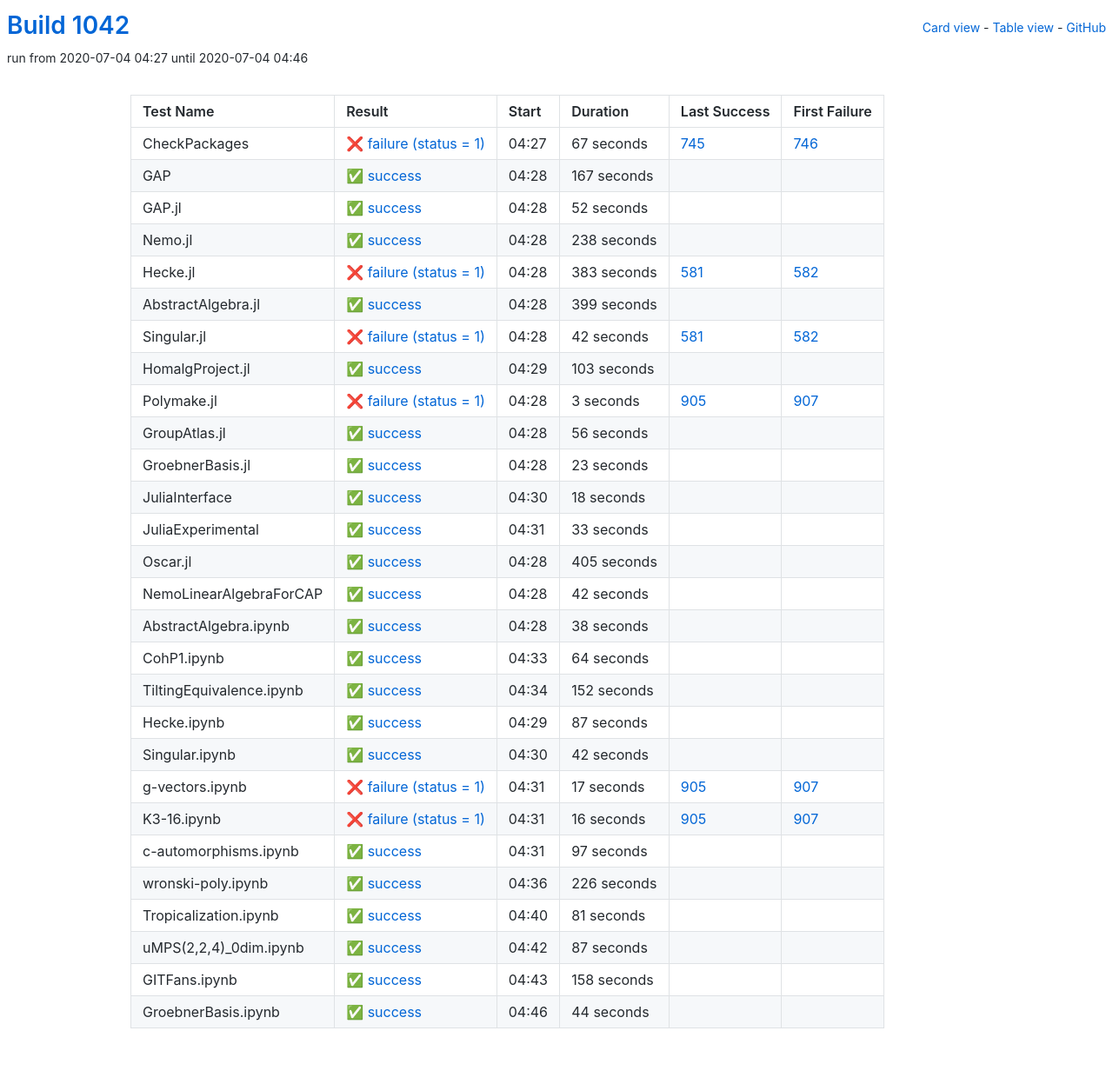
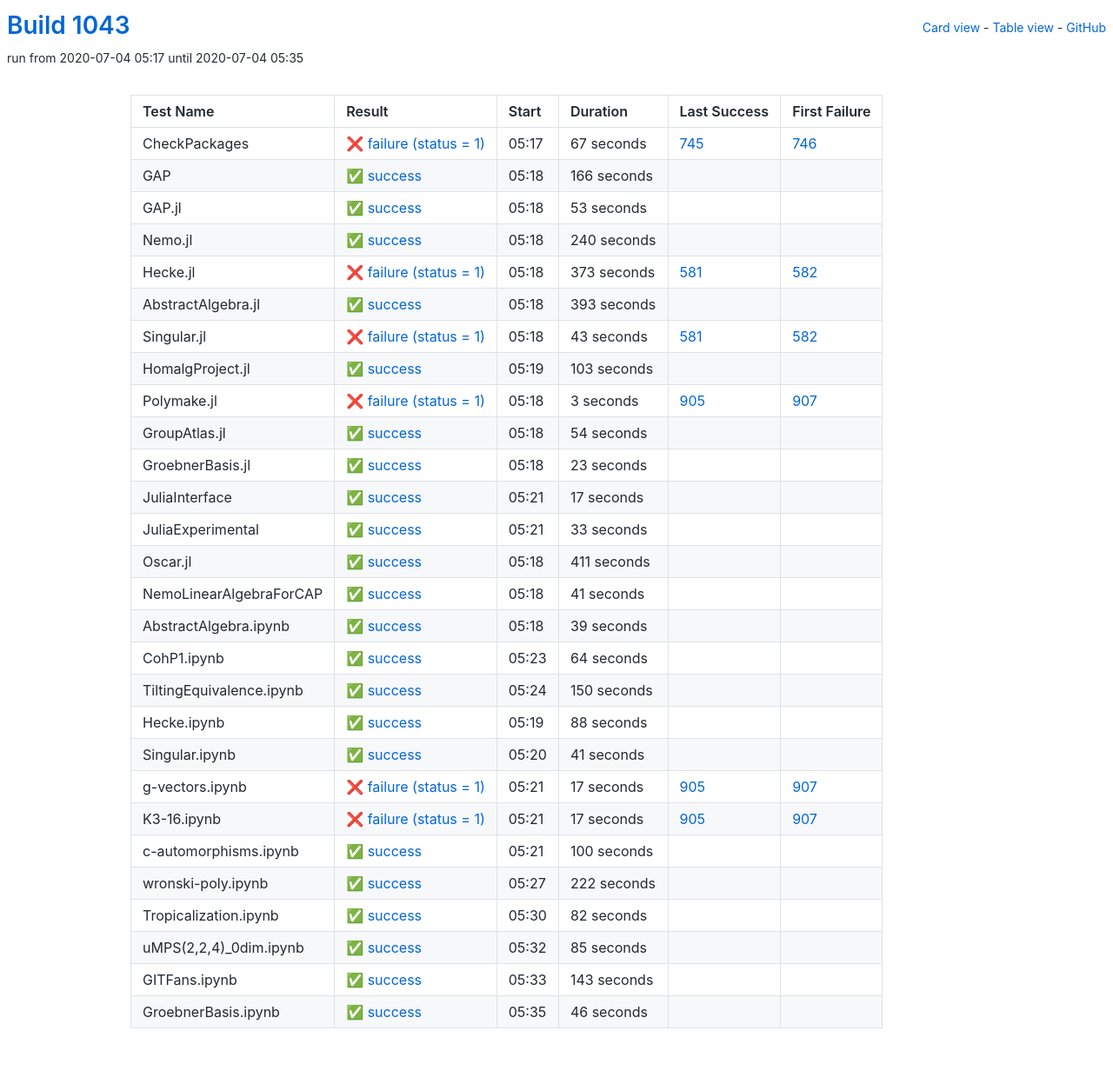
Before and after one commit to oscar-system/oscar-ci-status-1.4, a Jekyll site: the page built from table.html, in a window 1280 px wide. Shown: the whole page at 87% size. Built offline with Jekyll 4.4.1, drawn with Linux system fonts in a browser that asks for light colours.

Commit message:
Build #1043

```diff
--- a/_data/ci.yml
+++ b/_data/ci.yml
@@ -1,6 +1,6 @@
 ---
-build: 1042
-build_url: https://oscarci.mathematik.uni-kl.de/job/oscar-julia-1.4/1042/
+build: 1043
+build_url: https://oscarci.mathematik.uni-kl.de/job/oscar-julia-1.4/1043/
 job: oscar-julia-1.4
 organization: oscar-system
 repo: oscar-ci-status-1.4
@@ -8,8 +8,8 @@ repourl: https://github.com/oscar-system/oscar-ci-status-1.4
 tests:
 - name: CheckPackages
   id: checkpackages
-  log: https://oscarci.mathematik.uni-kl.de/job/oscar-julia-1.4/1042/artifact/logs/build-1042/CheckPackages.log
-  start: 2020-07-04 04:27
+  log: https://oscarci.mathematik.uni-kl.de/job/oscar-julia-1.4/1043/artifact/logs/build-1043/CheckPackages.log
+  start: 2020-07-04 05:17
   success: false
   exitcode: 1
   status: failure
@@ -20,80 +20,80 @@ tests:
   first_failure_url: https://oscarci.mathematik.uni-kl.de/job/oscar-julia-1.4/746/
 - name: GAP
   id: gap
-  log: https://oscarci.mathematik.uni-kl.de/job/oscar-julia-1.4/1042/artifact/logs/build-1042/GAP.log
-  start: 2020-07-04 04:28
+  log: https://oscarci.mathematik.uni-kl.de/job/oscar-julia-1.4/1043/artifact/logs/build-1043/GAP.log
+  start: 2020-07-04 05:18
   success: true
   exitcode: 0
   status: success
-  duration: 167
+  duration: 166
   last_success: false
   last_success_url:
   first_failure: false
   first_failure_url:
 - name: GAP.jl
   id: gap-jl
-  log: https://oscarci.mathematik.uni-kl.de/job/oscar-julia-1.4/1042/artifact/logs/build-1042/GAP.jl.log
-  start: 2020-07-04 04:28
+  log: https://oscarci.mathematik.uni-kl.de/job/oscar-julia-1.4/1043/artifact/logs/build-1043/GAP.jl.log
+  start: 2020-07-04 05:18
   success: true
   exitcode: 0
   status: success
-  duration: 52
+  duration: 53
   last_success: false
   last_success_url:
   first_failure: false
   first_failure_url:
 - name: Nemo.jl
   id: nemo-jl
-  log: https://oscarci.mathematik.uni-kl.de/job/oscar-julia-1.4/1042/artifact/logs/build-1042/Nemo.jl.log
-  start: 2020-07-04 04:28
+  log: https://oscarci.mathematik.uni-kl.de/job/oscar-julia-1.4/1043/artifact/logs/build-1043/Nemo.jl.log
+  start: 2020-07-04 05:18
   success: true
   exitcode: 0
   status: success
-  duration: 238
+  duration: 240
   last_success: false
   last_success_url:
   first_failure: false
   first_failure_url:
 - name: Hecke.jl
   id: hecke-jl
-  log: https://oscarci.mathematik.uni-kl.de/job/oscar-julia-1.4/1042/artifact/logs/build-1042/Hecke.jl.log
-  start: 2020-07-04 04:28
+  log: https://oscarci.mathematik.uni-kl.de/job/oscar-julia-1.4/1043/artifact/logs/build-1043/Hecke.jl.log
+  start: 2020-07-04 05:18
   success: false
   exitcode: 1
   status: failure
-  duration: 383
+  duration: 373
   last_success: 581
   last_success_url: https://oscarci.mathematik.uni-kl.de/job/oscar-julia-1.4/581/
   first_failure: 582
   first_failure_url: https://oscarci.mathematik.uni-kl.de/job/oscar-julia-1.4/582/
 - name: AbstractAlgebra.jl
   id: abstractalgebra-jl
-  log: https://oscarci.mathematik.uni-kl.de/job/oscar-julia-1.4/1042/artifact/logs/build-1042/AbstractAlgebra.jl.log
-  start: 2020-07-04 04:28
+  log: https://oscarci.mathematik.uni-kl.de/job/oscar-julia-1.4/1043/artifact/logs/build-1043/AbstractAlgebra.jl.log
+  start: 2020-07-04 05:18
   success: true
   exitcode: 0
   status: success
-  duration: 399
+  duration: 393
   last_success: false
   last_success_url:
   first_failure: false
   first_failure_url:
 - name: Singular.jl
   id: singular-jl
-  log: https://oscarci.mathematik.uni-kl.de/job/oscar-julia-1.4/1042/artifact/logs/build-1042/Singular.jl.log
-  start: 2020-07-04 04:28
+  log: https://oscarci.mathematik.uni-kl.de/job/oscar-julia-1.4/1043/artifact/logs/build-1043/Singular.jl.log
+  start: 2020-07-04 05:18
   success: false
   exitcode: 1
   status: failure
-  duration: 42
+  duration: 43
   last_success: 581
   last_success_url: https://oscarci.mathematik.uni-kl.de/job/oscar-julia-1.4/581/
   first_failure: 582
   first_failure_url: https://oscarci.mathematik.uni-kl.de/job/oscar-julia-1.4/582/
 - name: HomalgProject.jl
   id: homalgproject-jl
-  log: https://oscarci.mathematik.uni-kl.de/job/oscar-julia-1.4/1042/artifact/logs/build-1042/HomalgProject.jl.log
-  start: 2020-07-04 04:29
+  log: https://oscarci.mathematik.uni-kl.de/job/oscar-julia-1.4/1043/artifact/logs/build-1043/HomalgProject.jl.log
+  start: 2020-07-04 05:19
   success: true
   exitcode: 0
   status: success
@@ -104,8 +104,8 @@ tests:
   first_failure_url:
 - name: Polymake.jl
   id: polymake-jl
-  log: https://oscarci.mathematik.uni-kl.de/job/oscar-julia-1.4/1042/artifact/logs/build-1042/Polymake.jl.log
-  start: 2020-07-04 04:28
+  log: https://oscarci.mathematik.uni-kl.de/job/oscar-julia-1.4/1043/artifact/logs/build-1043/Polymake.jl.log
+  start: 2020-07-04 05:18
   success: false
   exitcode: 1
   status: failure
@@ -116,20 +116,20 @@ tests:
   first_failure_url: https://oscarci.mathematik.uni-kl.de/job/oscar-julia-1.4/907/
 - name: GroupAtlas.jl
   id: groupatlas-jl
-  log: https://oscarci.mathematik.uni-kl.de/job/oscar-julia-1.4/1042/artifact/logs/build-1042/GroupAtlas.jl.log
-  start: 2020-07-04 04:28
+  log: https://oscarci.mathematik.uni-kl.de/job/oscar-julia-1.4/1043/artifact/logs/build-1043/GroupAtlas.jl.log
+  start: 2020-07-04 05:18
   success: true
   exitcode: 0
   status: success
-  duration: 56
+  duration: 54
   last_success: false
   last_success_url:
   first_failure: false
   first_failure_url:
 - name: GroebnerBasis.jl
   id: groebnerbasis-jl
-  log: https://oscarci.mathematik.uni-kl.de/job/oscar-julia-1.4/1042/artifact/logs/build-1042/GroebnerBasis.jl.log
-  start: 2020-07-04 04:28
+  log: https://oscarci.mathematik.uni-kl.de/job/oscar-julia-1.4/1043/artifact/logs/build-1043/GroebnerBasis.jl.log
+  start: 2020-07-04 05:18
   success: true
   exitcode: 0
   status: success
@@ -140,20 +140,20 @@ tests:
   first_failure_url:
 - name: JuliaInterface
   id: juliainterface
-  log: https://oscarci.mathematik.uni-kl.de/job/oscar-julia-1.4/1042/artifact/logs/build-1042/JuliaInterface.log
-  start: 2020-07-04 04:30
+  log: https://oscarci.mathematik.uni-kl.de/job/oscar-julia-1.4/1043/artifact/logs/build-1043/JuliaInterface.log
+  start: 2020-07-04 05:21
   success: true
   exitcode: 0
   status: success
-  duration: 18
+  duration: 17
   last_success: false
   last_success_url:
   first_failure: false
   first_failure_url:
 - name: JuliaExperimental
   id: juliaexperimental
-  log: https://oscarci.mathematik.uni-kl.de/job/oscar-julia-1.4/1042/artifact/logs/build-1042/JuliaExperimental.log
-  start: 2020-07-04 04:31
+  log: https://oscarci.mathematik.uni-kl.de/job/oscar-julia-1.4/1043/artifact/logs/build-1043/JuliaExperimental.log
+  start: 2020-07-04 05:21
   success: true
   exitcode: 0
   status: success
@@ -164,44 +164,44 @@ tests:
   first_failure_url:
 - name: Oscar.jl
   id: oscar-jl
-  log: https://oscarci.mathematik.uni-kl.de/job/oscar-julia-1.4/1042/artifact/logs/build-1042/Oscar.jl.log
-  start: 2020-07-04 04:28
+  log: https://oscarci.mathematik.uni-kl.de/job/oscar-julia-1.4/1043/artifact/logs/build-1043/Oscar.jl.log
+  start: 2020-07-04 05:18
   success: true
   exitcode: 0
   status: success
-  duration: 405
+  duration: 411
   last_success: false
   last_success_url:
   first_failure: false
   first_failure_url:
 - name: NemoLinearAlgebraForCAP
   id: nemolinearalgebraforcap
-  log: https://oscarci.mathematik.uni-kl.de/job/oscar-julia-1.4/1042/artifact/logs/build-1042/NemoLinearAlgebraForCAP.log
-  start: 2020-07-04 04:28
+  log: https://oscarci.mathematik.uni-kl.de/job/oscar-julia-1.4/1043/artifact/logs/build-1043/NemoLinearAlgebraForCAP.log
+  start: 2020-07-04 05:18
   success: true
   exitcode: 0
   status: success
-  duration: 42
+  duration: 41
   last_success: false
   last_success_url:
   first_failure: false
   first_failure_url:
 - name: AbstractAlgebra.ipynb
   id: abstractalgebra-ipynb
-  log: https://oscarci.mathematik.uni-kl.de/job/oscar-julia-1.4/1042/artifact/logs/build-1042/AbstractAlgebra.ipynb.log
-  start: 2020-07-04 04:28
+  log: https://oscarci.mathematik.uni-kl.de/job/oscar-julia-1.4/1043/artifact/logs/build-1043/AbstractAlgebra.ipynb.log
+  start: 2020-07-04 05:18
   success: true
   exitcode: 0
   status: success
-  duration: 38
+  duration: 39
   last_success: false
   last_success_url:
   first_failure: false
   first_failure_url:
 - name: CohP1.ipynb
   id: cohp1-ipynb
-  log: https://oscarci.mathematik.uni-kl.de/job/oscar-julia-1.4/1042/artifact/logs/build-1042/CohP1.ipynb.log
-  start: 2020-07-04 04:33
+  log: https://oscarci.mathematik.uni-kl.de/job/oscar-julia-1.4/1043/artifact/logs/build-1043/CohP1.ipynb.log
+  start: 2020-07-04 05:23
   success: true
   exitcode: 0
   status: success
@@ -212,44 +212,44 @@ tests:
   first_failure_url:
 - name: TiltingEquivalence.ipynb
   id: tiltingequivalence-ipynb
-  log: https://oscarci.mathematik.uni-kl.de/job/oscar-julia-1.4/1042/artifact/logs/build-1042/TiltingEquivalence.ipynb.log
-  start: 2020-07-04 04:34
+  log: https://oscarci.mathematik.uni-kl.de/job/oscar-julia-1.4/1043/artifact/logs/build-1043/TiltingEquivalence.ipynb.log
+  start: 2020-07-04 05:24
   success: true
   exitcode: 0
   status: success
-  duration: 152
+  duration: 150
   last_success: false
   last_success_url:
   first_failure: false
   first_failure_url:
 - name: Hecke.ipynb
   id: hecke-ipynb
-  log: https://oscarci.mathematik.uni-kl.de/job/oscar-julia-1.4/1042/artifact/logs/build-1042/Hecke.ipynb.log
-  start: 2020-07-04 04:29
+  log: https://oscarci.mathematik.uni-kl.de/job/oscar-julia-1.4/1043/artifact/logs/build-1043/Hecke.ipynb.log
+  start: 2020-07-04 05:19
   success: true
   exitcode: 0
   status: success
-  duration: 87
+  duration: 88
   last_success: false
   last_success_url:
   first_failure: false
   first_failure_url:
 - name: Singular.ipynb
   id: singular-ipynb
-  log: https://oscarci.mathematik.uni-kl.de/job/oscar-julia-1.4/1042/artifact/logs/build-1042/Singular.ipynb.log
-  start: 2020-07-04 04:30
+  log: https://oscarci.mathematik.uni-kl.de/job/oscar-julia-1.4/1043/artifact/logs/build-1043/Singular.ipynb.log
+  start: 2020-07-04 05:20
   success: true
   exitcode: 0
   status: success
-  duration: 42
+  duration: 41
   last_success: false
   last_success_url:
   first_failure: false
   first_failure_url:
 - name: g-vectors.ipynb
   id: g-vectors-ipynb
-  log: https://oscarci.mathematik.uni-kl.de/job/oscar-julia-1.4/1042/artifact/logs/build-1042/g-vectors.ipynb.log
-  start: 2020-07-04 04:31
+  log: https://oscarci.mathematik.uni-kl.de/job/oscar-julia-1.4/1043/artifact/logs/build-1043/g-vectors.ipynb.log
+  start: 2020-07-04 05:21
   success: false
   exitcode: 1
   status: failure
@@ -260,84 +260,84 @@ tests:
   first_failure_url: https://oscarci.mathematik.uni-kl.de/job/oscar-julia-1.4/907/
 - name: K3-16.ipynb
   id: k3-16-ipynb
-  log: https://oscarci.mathematik.uni-kl.de/job/oscar-julia-1.4/1042/artifact/logs/build-1042/K3-16.ipynb.log
-  start: 2020-07-04 04:31
+  log: https://oscarci.mathematik.uni-kl.de/job/oscar-julia-1.4/1043/artifact/logs/build-1043/K3-16.ipynb.log
+  start: 2020-07-04 05:21
   success: false
   exitcode: 1
   status: failure
-  duration: 16
+  duration: 17
   last_success: 905
   last_success_url: https://oscarci.mathematik.uni-kl.de/job/oscar-julia-1.4/905/
   first_failure: 907
   first_failure_url: https://oscarci.mathematik.uni-kl.de/job/oscar-julia-1.4/907/
 - name: c-automorphisms.ipynb
   id: c-automorphisms-ipynb
-  log: https://oscarci.mathematik.uni-kl.de/job/oscar-julia-1.4/1042/artifact/logs/build-1042/c-automorphisms.ipynb.log
-  start: 2020-07-04 04:31
+  log: https://oscarci.mathematik.uni-kl.de/job/oscar-julia-1.4/1043/artifact/logs/build-1043/c-automorphisms.ipynb.log
+  start: 2020-07-04 05:21
   success: true
   exitcode: 0
   status: success
-  duration: 97
+  duration: 100
   last_success: false
   last_success_url:
   first_failure: false
   first_failure_url:
 - name: wronski-poly.ipynb
   id: wronski-poly-ipynb
-  log: https://oscarci.mathematik.uni-kl.de/job/oscar-julia-1.4/1042/artifact/logs/build-1042/wronski-poly.ipynb.log
-  start: 2020-07-04 04:36
+  log: https://oscarci.mathematik.uni-kl.de/job/oscar-julia-1.4/1043/artifact/logs/build-1043/wronski-poly.ipynb.log
+  start: 2020-07-04 05:27
   success: true
   exitcode: 0
   status: success
-  duration: 226
+  duration: 222
   last_success: false
   last_success_url:
   first_failure: false
   first_failure_url:
 - name: Tropicalization.ipynb
   id: tropicalization-ipynb
-  log: https://oscarci.mathematik.uni-kl.de/job/oscar-julia-1.4/1042/artifact/logs/build-1042/Tropicalization.ipynb.log
-  start: 2020-07-04 04:40
+  log: https://oscarci.mathematik.uni-kl.de/job/oscar-julia-1.4/1043/artifact/logs/build-1043/Tropicalization.ipynb.log
+  start: 2020-07-04 05:30
   success: true
   exitcode: 0
   status: success
-  duration: 81
+  duration: 82
   last_success: false
   last_success_url:
   first_failure: false
   first_failure_url:
 - name: uMPS(2,2,4)_0dim.ipynb
   id: umps-2-2-4-0dim-ipynb
-  log: https://oscarci.mathematik.uni-kl.de/job/oscar-julia-1.4/1042/artifact/logs/build-1042/uMPS-2-2-4-_0dim.ipynb.log
-  start: 2020-07-04 04:42
+  log: https://oscarci.mathematik.uni-kl.de/job/oscar-julia-1.4/1043/artifact/logs/build-1043/uMPS-2-2-4-_0dim.ipynb.log
+  start: 2020-07-04 05:32
   success: true
   exitcode: 0
   status: success
-  duration: 87
+  duration: 85
   last_success: false
   last_success_url:
   first_failure: false
   first_failure_url:
 - name: GITFans.ipynb
   id: gitfans-ipynb
-  log: https://oscarci.mathematik.uni-kl.de/job/oscar-julia-1.4/1042/artifact/logs/build-1042/GITFans.ipynb.log
-  start: 2020-07-04 04:43
+  log: https://oscarci.mathematik.uni-kl.de/job/oscar-julia-1.4/1043/artifact/logs/build-1043/GITFans.ipynb.log
+  start: 2020-07-04 05:33
   success: true
   exitcode: 0
   status: success
-  duration: 158
+  duration: 143
   last_success: false
   last_success_url:
   first_failure: false
   first_failure_url:
 - name: GroebnerBasis.ipynb
   id: groebnerbasis-ipynb
-  log: https://oscarci.mathematik.uni-kl.de/job/oscar-julia-1.4/1042/artifact/logs/build-1042/GroebnerBasis.ipynb.log
-  start: 2020-07-04 04:46
+  log: https://oscarci.mathematik.uni-kl.de/job/oscar-julia-1.4/1043/artifact/logs/build-1043/GroebnerBasis.ipynb.log
+  start: 2020-07-04 05:35
   success: true
   exitcode: 0
   status: success
-  duration: 44
+  duration: 46
   last_success: false
   last_success_url:
   first_failure: false
```
Also changed, not shown: README.md.
